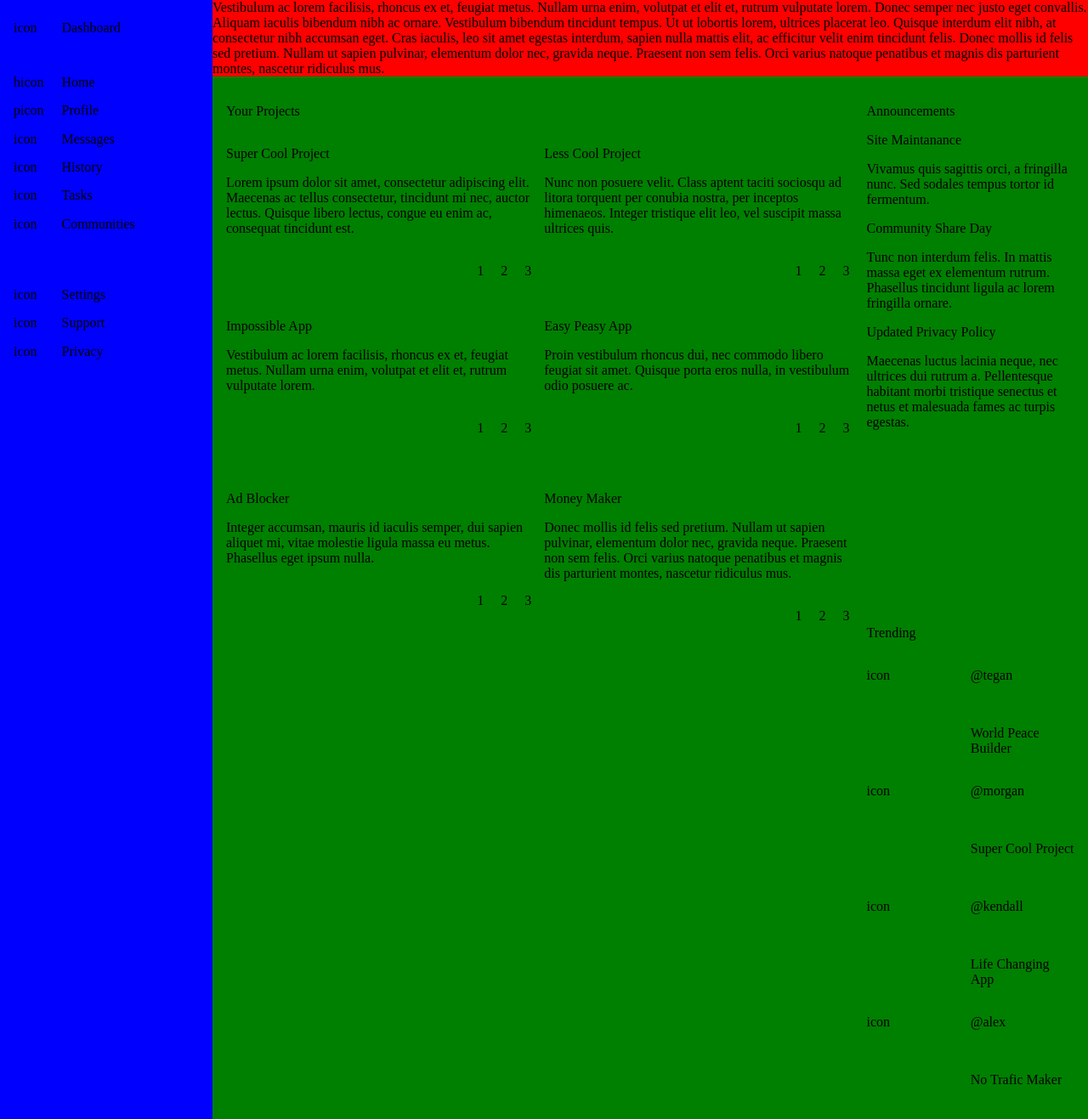
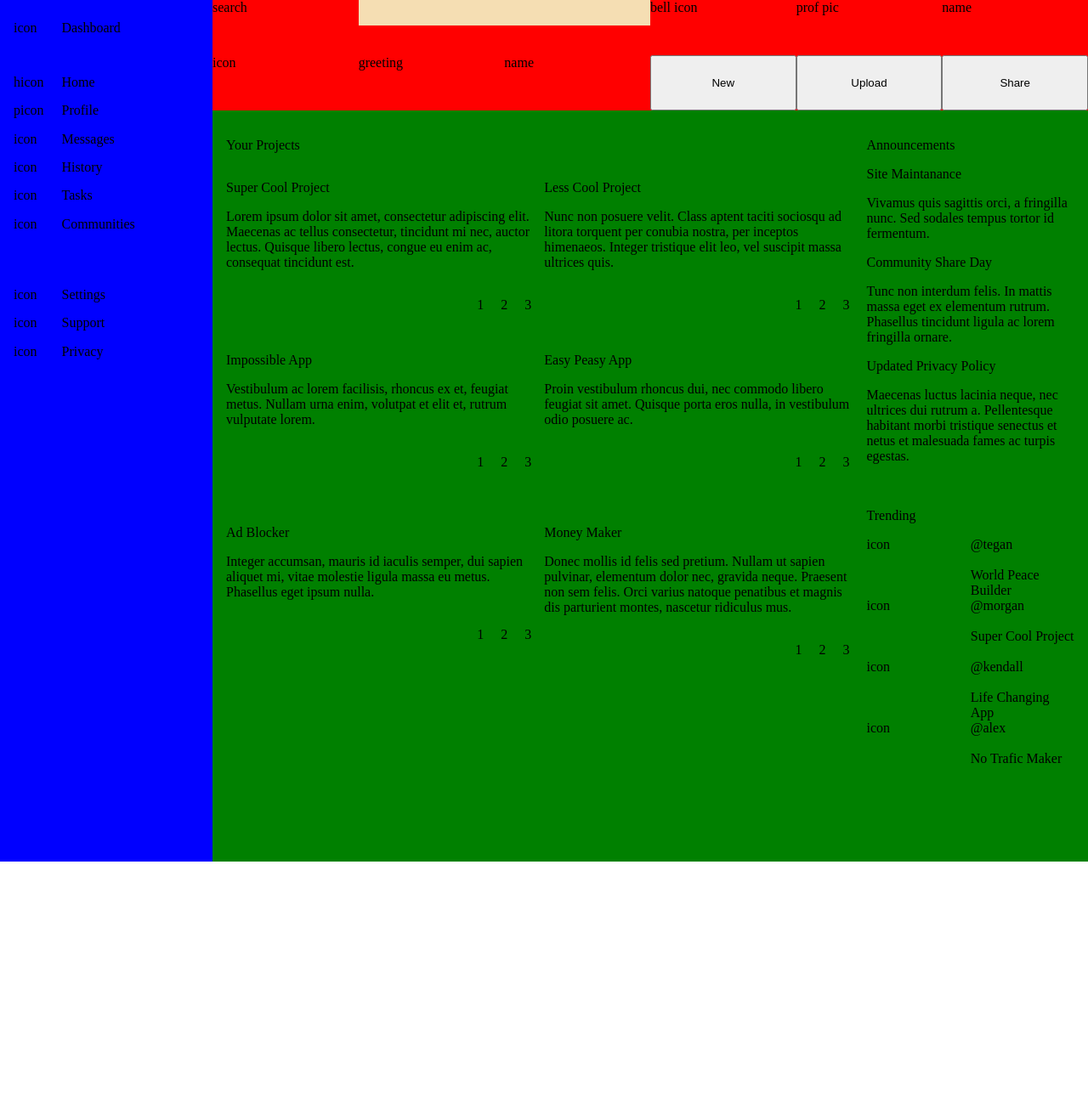
Before and after one commit to Gulcan00/admin-dashboard, a plain HTML site: page index.html in a window 1280 px wide. Shown: the top 1317 px of the page at 85% size. After the commit the page ends 1014 px from the top, so only its background shows below. Drawn offline with Linux system fonts and the light colour scheme.

Commit message:
Add content and layout for header

```diff
--- a/index.html
+++ b/index.html
@@ -37,7 +37,17 @@
             </div>
         </div>
         <div class="header">
-            Vestibulum ac lorem facilisis, rhoncus ex et, feugiat metus. Nullam urna enim, volutpat et elit et, rutrum vulputate lorem. Donec semper nec justo eget convallis. Aliquam iaculis bibendum nibh ac ornare. Vestibulum bibendum tincidunt tempus. Ut ut lobortis lorem, ultrices placerat leo. Quisque interdum elit nibh, at consectetur nibh accumsan eget. Cras iaculis, leo sit amet egestas interdum, sapien nulla mattis elit, ac efficitur velit enim tincidunt felis. Donec mollis id felis sed pretium. Nullam ut sapien pulvinar, elementum dolor nec, gravida neque. Praesent non sem felis. Orci varius natoque penatibus et magnis dis parturient montes, nascetur ridiculus mus.
+            <div>search</div>
+            <div class="search-bar"></div>
+            <div>bell icon</div>
+            <div>prof pic</div>
+            <div>name</div>
+            <div>icon</div>
+            <div>greeting</div>
+            <div>name</div>
+            <button type="button">New</button>
+            <button type="button">Upload</button>
+            <button type="button">Share</button>
         </div>
         <div class="main">
             <div>
@@ -126,24 +136,24 @@
                 <p>Trending</p>
                 <div class="trending-card">
                     <div class="trending-content">
-                        <p>icon</p>
-                        <p>@tegan</p>
-                        <p>World Peace Builder</p>
+                        <div>icon</div>
+                        <div>@tegan</div>
+                        <div>World Peace Builder</div>
                     </div>
                     <div class="trending-content">
-                        <p>icon</p>
-                        <p>@morgan</p>
-                        <p>Super Cool Project</p>
+                        <div>icon</div>
+                        <div>@morgan</div>
+                        <div>Super Cool Project</div>
                     </div>
                     <div class="trending-content">
-                        <p>icon</p>
-                        <p>@kendall</p>
-                        <p>Life Changing App</p>
+                        <div>icon</div>
+                        <div>@kendall</div>
+                        <div>Life Changing App</div>
                     </div>
                     <div class="trending-content">
-                        <p>icon</p>
-                        <p>@alex</p>
-                        <p>No Trafic Maker</p>
+                        <div>icon</div>
+                        <div>@alex</div>
+                        <div>No Trafic Maker</div>
                     </div>
                 </div>
             </div>
--- a/styles.css
+++ b/styles.css
@@ -9,7 +9,7 @@ body {
     width: 100%;
     height: 100%;
     display: grid;
-    grid-template: 1fr 2fr / 250px 1fr;
+    grid-template: 130px 1fr / 250px 1fr;
 }
 
 .sidebar {
@@ -24,6 +24,8 @@ body {
 .header {
     background: red;
     grid-column: 2;
+    display: grid;
+    grid-template: 1fr 1fr / repeat(6, 1fr);
 }
 
 .main {
@@ -71,10 +73,17 @@ body {
     grid-template: 1fr 1fr / 1fr 1fr;
 }
 
-.trending-content > p:first-child {
+.trending-content > div:first-child {
     grid-row: 1 / 3;
 }
 
-.trending-content > p:nth-child(2) {
+.trending-content > div:nth-child(2) {
     grid-column: 2;
 }
+
+.search-bar {
+    grid-column: 2 / span 2;
+    width: 100%;
+    background-color: wheat;
+    height: 30px;
+}
```
